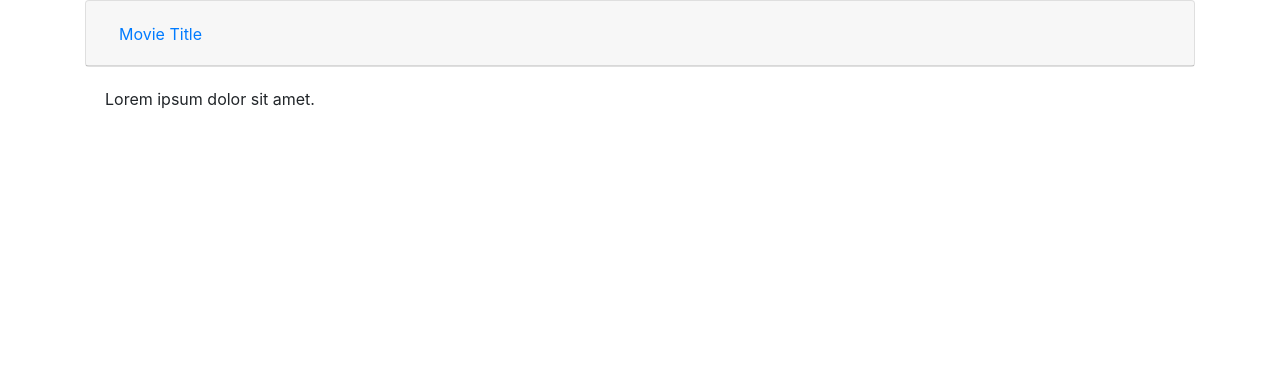
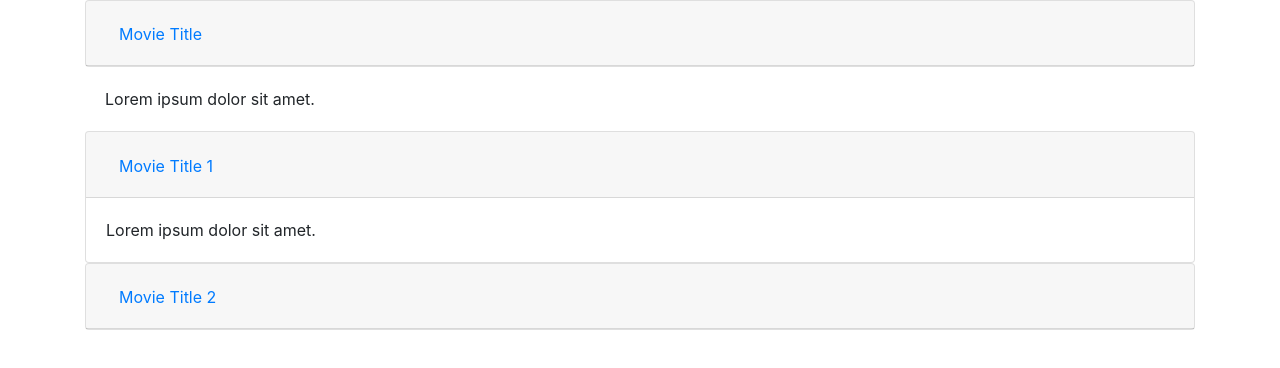
Before and after one commit to sarakane/Project-Me-Finder, a website built with webpack: page src/index.html in a window 1280 px wide. Built offline with nearby package versions, Linux system fonts and the light colour scheme.

Commit message:
Add outline for card one and two.

```diff
--- a/src/index.html
+++ b/src/index.html
@@ -26,6 +26,46 @@
         </div>
       </div>
     </div>
-  </div>
+
+    <!--ACCORDIAN WRAPPER-->
+    <div class="accordian" id="movie-results">
+      <!--CARD ONE-->
+      <div class="card">
+        <!--header-->
+        <div class="card-header" id="headingOne">
+          <h2 class="mb-0"> <!--what is mb-0-->
+            <button class="btn btn-link" type="button" data-toggle="collapse" data-target="#collapseOne" aria-expanded="true" aria-controls="collapseOne">
+              Movie Title 1
+            </button>
+          </h2>
+        </div>
+        <!--body - connects to head id with aria-labelledby value -->
+        <div id="collapseOne" class="collapse show" aria-labelledby="headingOne" data-parent="#movie-results">
+          <div class="card-body">
+            Lorem ipsum dolor sit amet.
+          </div>
+        </div>
+      </div>
+
+      <!--CARD TWO-->
+      <div class="card">
+        <!--header-->
+        <div class="card-header" id="headingTwo">
+          <h2 class="mb-0">
+            <!--differences: add class collapsed, aria-expanded is false-->
+            <button class="btn btn-link collapsed" type="button" data-toggle="collapse" data-target="#collapseTwo" aria-expanded="false" aria-controls="collapseTwo">
+              Movie Title 2
+            </button>
+          </h2>
+        </div>
+        <!--body-->
+        <div id="collapseTwo" class="collapse" aria-labelledby="headingTwo">
+          <div class="card-body">
+            Lorem ipsum dolor sit amet.
+          </div>
+        </div>
+      </div>
+    </div> <!-- end div for accordian -->
+  </div> <!-- end div for container -->
 </body>
 </html>
```
